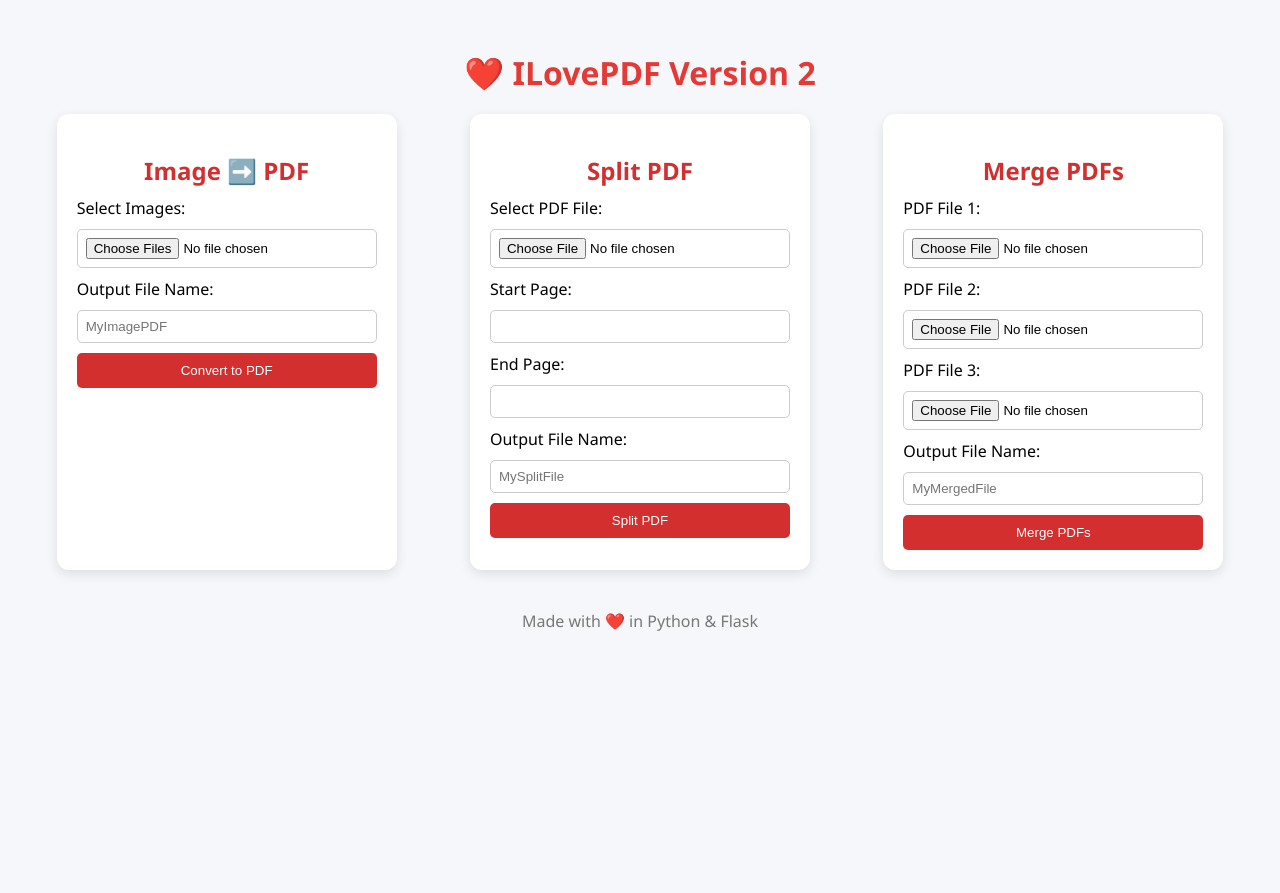
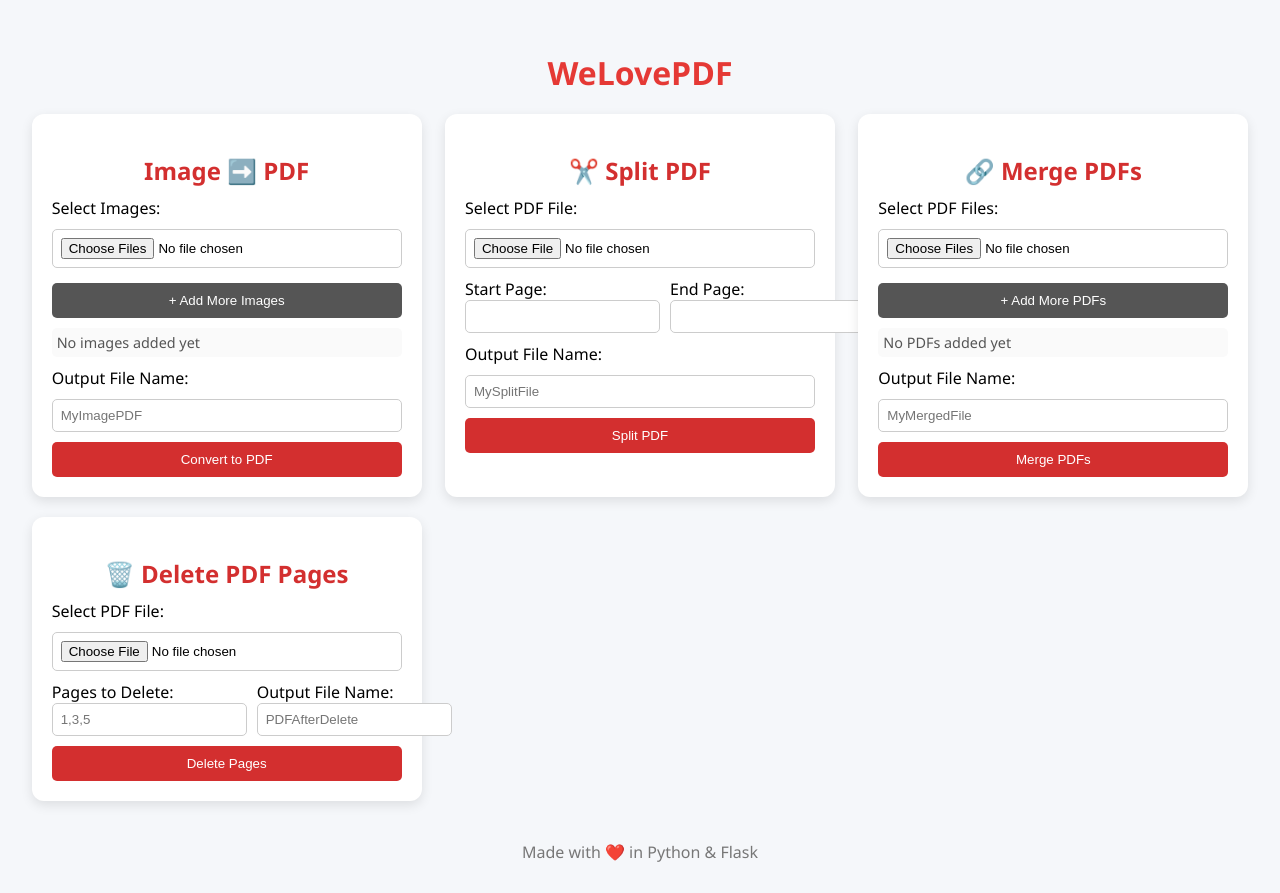
Before and after one commit to SachchitNesarikar/WeLovePDF, a Flask app: page / in a window 1280 px wide. Before the commit the page ends 631 px from the top, so only its background shows below. Run offline with Flask 3, Linux system fonts and the light colour scheme.

Commit message:
added deletion & requirements.txt

```diff
--- a/app.py
+++ b/app.py
@@ -1,47 +1,41 @@
 from flask import Flask, render_template, request, send_file
 from PyPDF2 import PdfReader, PdfWriter, PdfMerger
 from PIL import Image
-import os
+from io import BytesIO
 from werkzeug.utils import secure_filename
 
 app = Flask(__name__)
-UPLOAD_FOLDER = "uploads"
-OUTPUT_FOLDER = "outputs"
-
-os.makedirs(UPLOAD_FOLDER, exist_ok=True)
-os.makedirs(OUTPUT_FOLDER, exist_ok=True)
-
 
 @app.route("/")
 def index():
     return render_template("index.html")
 
-
 # ---------- IMAGE TO PDF ----------
 @app.route("/image_to_pdf", methods=["POST"])
 def image_to_pdf():
     files = request.files.getlist("image_files")
-    output_name = request.form.get("output_name", "image_to_pdf")
+    output_name = request.form.get("output_name", "image_to_pdf").strip()
 
     image_list = []
     for file in files:
         if file and file.filename:
-            filename = secure_filename(file.filename)
-            filepath = os.path.join(UPLOAD_FOLDER, filename)
-            file.save(filepath)
-            image = Image.open(filepath).convert("RGB")
-            image_list.append(image)
+            try:
+                image = Image.open(file.stream).convert("RGB")
+                image_list.append(image)
+            except Exception as e:
+                print(f"Skipping {file.filename}: {e}")
 
     if not image_list:
         return "No valid images uploaded", 400
 
-    output_path = os.path.join(OUTPUT_FOLDER, f"{secure_filename(output_name)}.pdf")
-    first_image = image_list[0]
-    other_images = image_list[1:] if len(image_list) > 1 else []
-    first_image.save(output_path, save_all=True, append_images=other_images)
+    if not output_name.lower().endswith(".pdf"):
+        output_name += ".pdf"
 
-    return send_file(output_path, as_attachment=True)
+    output_stream = BytesIO()
+    image_list[0].save(output_stream, save_all=True, append_images=image_list[1:], format="PDF")
+    output_stream.seek(0)
 
+    return send_file(output_stream, as_attachment=True, download_name=output_name)
 
 # ---------- SPLIT PDF ----------
 @app.route("/split", methods=["POST"])
@@ -51,25 +45,20 @@ def split_pdf():
     end_page = int(request.form.get("end_page"))
     custom_name = request.form.get("output_name", "split")
 
-    filename = secure_filename(file.filename)
-    filepath = os.path.join(UPLOAD_FOLDER, filename)
-    file.save(filepath)
-
-    reader = PdfReader(filepath)
+    reader = PdfReader(file.stream)
     writer = PdfWriter()
 
     for i in range(start_page, end_page):
         writer.add_page(reader.pages[i])
 
+    output_stream = BytesIO()
+    writer.write(output_stream)
+    output_stream.seek(0)
+
     output_filename = f"{secure_filename(custom_name)}.pdf"
-    output_path = os.path.join(OUTPUT_FOLDER, output_filename)
-    with open(output_path, "wb") as f:
-        writer.write(f)
+    return send_file(output_stream, as_attachment=True, download_name=output_filename)
 
-    return send_file(output_path, as_attachment=True)
-
-
-# ---------- MERGE PDF (UP TO 3 FILES) ----------
+# ---------- MERGE PDF ----------
 @app.route("/merge", methods=["POST"])
 def merge_pdfs():
     custom_name = request.form.get("output_name", "merged")
@@ -84,22 +73,19 @@ def merge_pdfs():
     any_uploaded = False
     for file in uploaded_files:
         if file and file.filename:
-            filename = secure_filename(file.filename)
-            filepath = os.path.join(UPLOAD_FOLDER, filename)
-            file.save(filepath)
-            merger.append(filepath)
+            merger.append(file.stream)
             any_uploaded = True
 
     if not any_uploaded:
         return "No files uploaded", 400
 
+    output_stream = BytesIO()
+    merger.write(output_stream)
+    merger.close()
+    output_stream.seek(0)
+
     output_filename = f"{secure_filename(custom_name)}.pdf"
-    output_path = os.path.join(OUTPUT_FOLDER, output_filename)
-    merger.write(output_path)
-    merger.close()
-
-    return send_file(output_path, as_attachment=True)
-
+    return send_file(output_stream, as_attachment=True, download_name=output_filename)
 
 if __name__ == "__main__":
     app.run(debug=True)
--- a/templates/index.html
+++ b/templates/index.html
@@ -18,7 +18,7 @@
     }
     .grid {
       display: grid;
-      grid-template-columns: repeat(auto-fit, minmax(300px, 1fr));
+      grid-template-columns: repeat(auto-fit, minmax(320px, 1fr));
       gap: 20px;
       justify-items: center;
     }
@@ -27,7 +27,8 @@
       border-radius: 12px;
       box-shadow: 0 4px 12px rgba(0,0,0,0.1);
       padding: 20px;
-      width: 300px;
+      width: 100%;
+      max-width: 350px;
       transition: transform 0.2s ease;
     }
     .card:hover { transform: translateY(-5px); }
@@ -40,6 +41,15 @@
       flex-direction: column;
       gap: 10px;
       text-align: left;
+    }
+    .row {
+      display: flex;
+      gap: 10px;
+    }
+    .half {
+      flex: 1;
+      display: flex;
+      flex-direction: column;
     }
     input[type="file"],
     input[type="number"],
@@ -58,6 +68,19 @@
       transition: background 0.3s;
     }
     button:hover { background: #b71c1c; }
+    .add-btn {
+      background: #555;
+      margin-top: 5px;
+    }
+    .preview-list {
+      font-size: 0.9em;
+      color: #555;
+      background: #fafafa;
+      border-radius: 5px;
+      padding: 5px;
+      max-height: 100px;
+      overflow-y: auto;
+    }
     footer {
       margin-top: 40px;
       color: #777;
@@ -65,16 +88,21 @@
   </style>
 </head>
 <body>
-  <h1>❤️ ILovePDF Version 2</h1>
+  <h1> WeLovePDF </h1>
 
   <div class="grid">
 
     <!-- IMAGE TO PDF -->
     <div class="card">
       <h2>Image ➡️ PDF</h2>
-      <form action="/image_to_pdf" method="post" enctype="multipart/form-data">
+      <form id="imageForm" action="/image_to_pdf" method="post" enctype="multipart/form-data">
         <label>Select Images:</label>
-        <input type="file" name="image_files" multiple accept="image/*" required>
+        <input type="file" id="imageInput" name="image_files" accept="image/*" multiple required>
+
+        <button type="button" class="add-btn" id="addImageBtn">+ Add More Images</button>
+
+        <div class="preview-list" id="imagePreviewList">No images added yet</div>
+
         <label>Output File Name:</label>
         <input type="text" name="output_name" placeholder="MyImagePDF">
         <button type="submit">Convert to PDF</button>
@@ -83,14 +111,22 @@
 
     <!-- SPLIT PDF -->
     <div class="card">
-      <h2>Split PDF</h2>
+      <h2>✂️ Split PDF</h2>
       <form action="/split" method="post" enctype="multipart/form-data">
         <label>Select PDF File:</label>
         <input type="file" name="pdf_file" required>
-        <label>Start Page:</label>
-        <input type="number" name="start_page" required>
-        <label>End Page:</label>
-        <input type="number" name="end_page" required>
+
+        <div class="row">
+          <div class="half">
+            <label>Start Page:</label>
+            <input type="number" name="start_page" required>
+          </div>
+          <div class="half">
+            <label>End Page:</label>
+            <input type="number" name="end_page" required>
+          </div>
+        </div>
+
         <label>Output File Name:</label>
         <input type="text" name="output_name" placeholder="MySplitFile">
         <button type="submit">Split PDF</button>
@@ -99,17 +135,40 @@
 
     <!-- MERGE PDF -->
     <div class="card">
-      <h2>Merge PDFs</h2>
-      <form action="/merge" method="post" enctype="multipart/form-data">
-        <label>PDF File 1:</label>
-        <input type="file" name="pdf_file1" accept="application/pdf">
-        <label>PDF File 2:</label>
-        <input type="file" name="pdf_file2" accept="application/pdf">
-        <label>PDF File 3:</label>
-        <input type="file" name="pdf_file3" accept="application/pdf">
+      <h2>🔗 Merge PDFs</h2>
+      <form id="mergeForm" action="/merge" method="post" enctype="multipart/form-data">
+        <label>Select PDF Files:</label>
+        <input type="file" id="mergeInput" name="pdf_files" accept="application/pdf" multiple required>
+
+        <button type="button" class="add-btn" id="addMergeBtn">+ Add More PDFs</button>
+
+        <div class="preview-list" id="mergePreviewList">No PDFs added yet</div>
+
         <label>Output File Name:</label>
         <input type="text" name="output_name" placeholder="MyMergedFile">
         <button type="submit">Merge PDFs</button>
+      </form>
+    </div>
+
+    <!-- DELETE PDF PAGES -->
+    <div class="card">
+      <h2>🗑️ Delete PDF Pages</h2>
+      <form action="/delete_pages" method="post" enctype="multipart/form-data">
+        <label>Select PDF File:</label>
+        <input type="file" name="pdf_file" required>
+
+        <div class="row">
+          <div class="half">
+            <label>Pages to Delete:</label>
+            <input type="text" name="pages_to_delete" placeholder="1,3,5">
+          </div>
+          <div class="half">
+            <label>Output File Name:</label>
+            <input type="text" name="output_name" placeholder="PDFAfterDelete">
+          </div>
+        </div>
+
+        <button type="submit">Delete Pages</button>
       </form>
     </div>
 
@@ -118,5 +177,76 @@
   <footer>
     Made with ❤️ in Python & Flask
   </footer>
+
+  <script>
+    // === IMAGE HANDLER ===
+    const imageInput = document.getElementById("imageInput");
+    const addImageBtn = document.getElementById("addImageBtn");
+    const imagePreviewList = document.getElementById("imagePreviewList");
+    let allImageFiles = [];
+
+    addImageBtn.addEventListener("click", () => {
+      const newInput = document.createElement("input");
+      newInput.type = "file";
+      newInput.accept = "image/*";
+      newInput.multiple = true;
+      newInput.click();
+
+      newInput.addEventListener("change", (e) => {
+        const newFiles = Array.from(e.target.files);
+        allImageFiles.push(...newFiles);
+        updatePreview(allImageFiles, imagePreviewList, imageInput);
+      });
+    });
+
+    imageInput.addEventListener("change", (e) => {
+      allImageFiles = Array.from(e.target.files);
+      updatePreview(allImageFiles, imagePreviewList, imageInput);
+    });
+
+    // === MERGE HANDLER ===
+    const mergeInput = document.getElementById("mergeInput");
+    const addMergeBtn = document.getElementById("addMergeBtn");
+    const mergePreviewList = document.getElementById("mergePreviewList");
+    let allMergeFiles = [];
+
+    addMergeBtn.addEventListener("click", () => {
+      const newInput = document.createElement("input");
+      newInput.type = "file";
+      newInput.accept = "application/pdf";
+      newInput.multiple = true;
+      newInput.click();
+
+      newInput.addEventListener("change", (e) => {
+        const newFiles = Array.from(e.target.files);
+        allMergeFiles.push(...newFiles);
+        updatePreview(allMergeFiles, mergePreviewList, mergeInput);
+      });
+    });
+
+    mergeInput.addEventListener("change", (e) => {
+      allMergeFiles = Array.from(e.target.files);
+      updatePreview(allMergeFiles, mergePreviewList, mergeInput);
+    });
+
+    // === COMMON PREVIEW UPDATER ===
+    function updatePreview(fileList, previewList, inputEl) {
+      if (fileList.length === 0) {
+        previewList.textContent = "No files added yet";
+        return;
+      }
+      previewList.innerHTML = "";
+      fileList.forEach((file, i) => {
+        const div = document.createElement("div");
+        div.textContent = `${i + 1}. ${file.name}`;
+        previewList.appendChild(div);
+      });
+
+      // Replace inputEl's files
+      const dt = new DataTransfer();
+      fileList.forEach(file => dt.items.add(file));
+      inputEl.files = dt.files;
+    }
+  </script>
 </body>
 </html>
```
Also changed, not shown: requirements.txt (added, +9 -0 lines).
